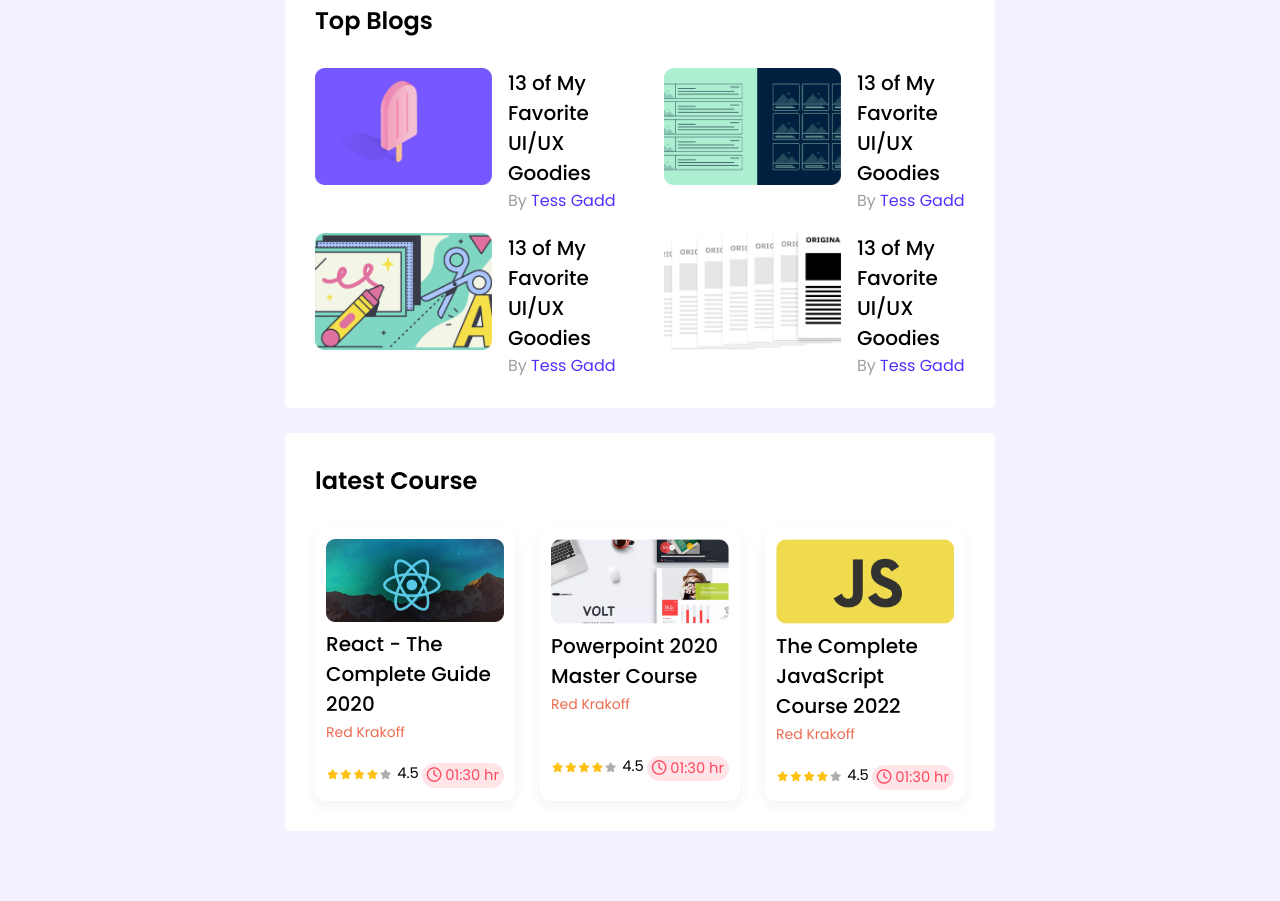
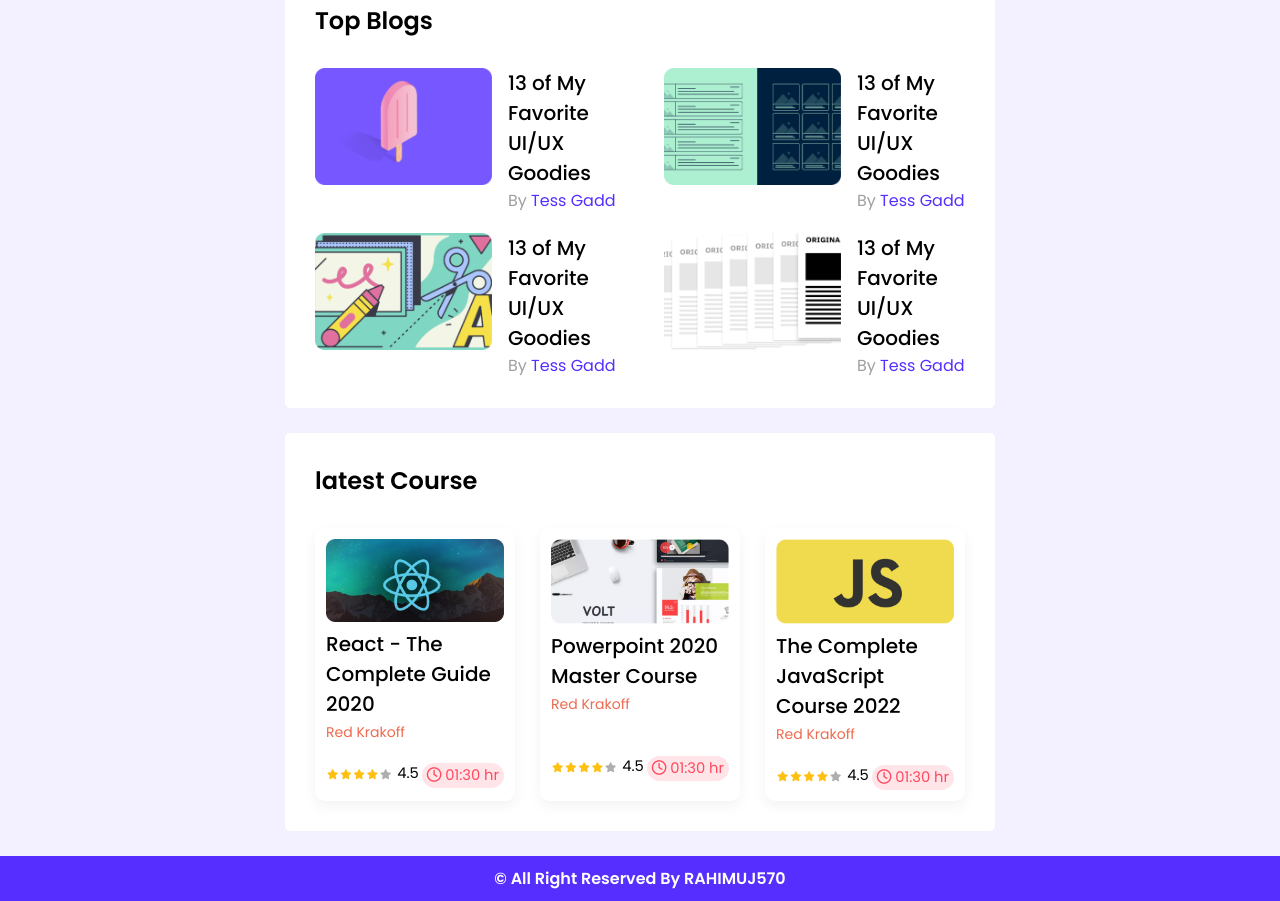
Before and after one commit to rahimuj570/leader-board, a plain HTML site: page index.html in a window 1280 px wide. Shown: the part 302-1203 px from the top of the page. Before the commit the page ends 1158 px from the top, so only its background shows below. Drawn offline with Linux system fonts and the light colour scheme; a web font is replaced by a local one.

Commit message:
footer added

```diff
--- a/index.html
+++ b/index.html
@@ -190,6 +190,6 @@
         <!-- ------------------------------------------------------------------------------------------------------------------------------------------------------------------------------------------------------------------ -->
       </div>
     </section>
-    <footer></footer>
+    <footer>© All Right Reserved By RAHIMUJ570</footer>
   </body>
 </html>
--- a/style.css
+++ b/style.css
@@ -126,3 +126,10 @@ small {
   border-radius: 50px;
   padding: 2px 5px;
 }
+footer {
+  background: #562eff;
+  text-align: center;
+  color: #fff;
+  padding: 10px 0;
+  font-weight: 600;
+}
```
